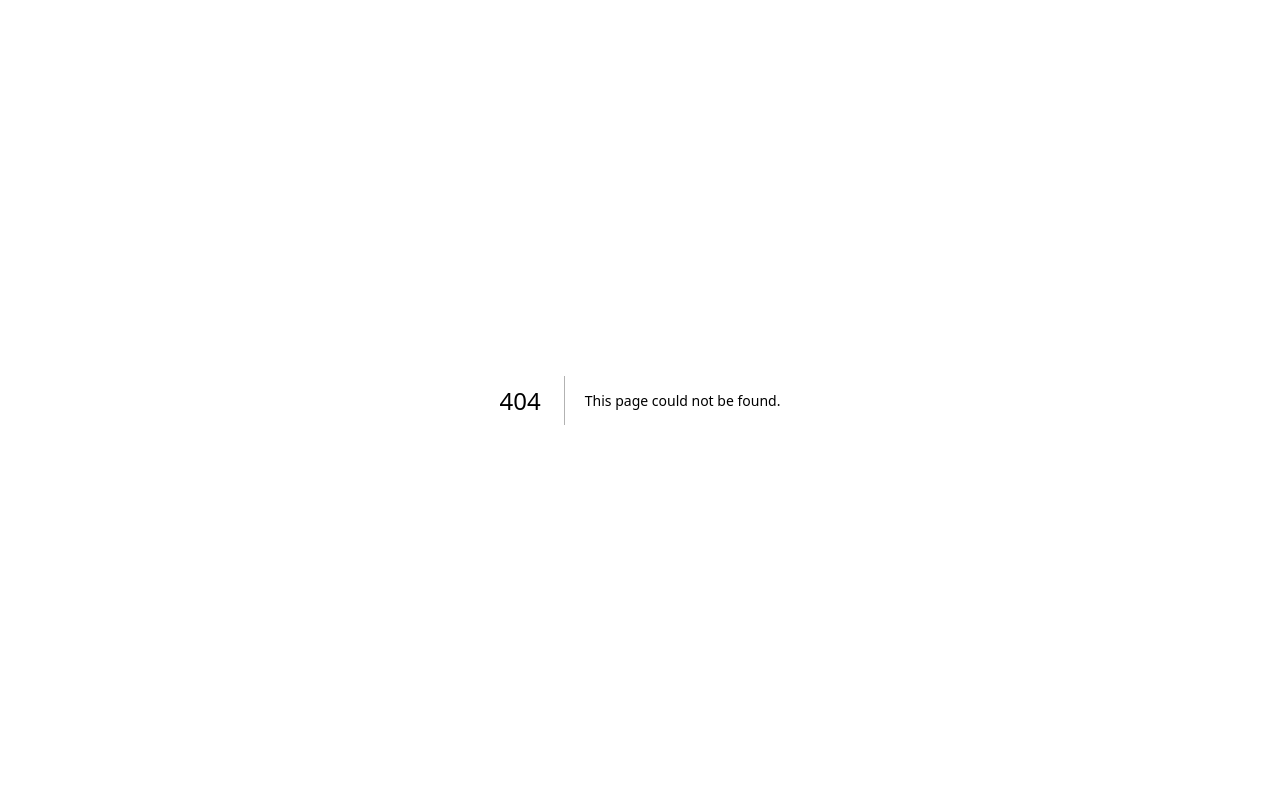
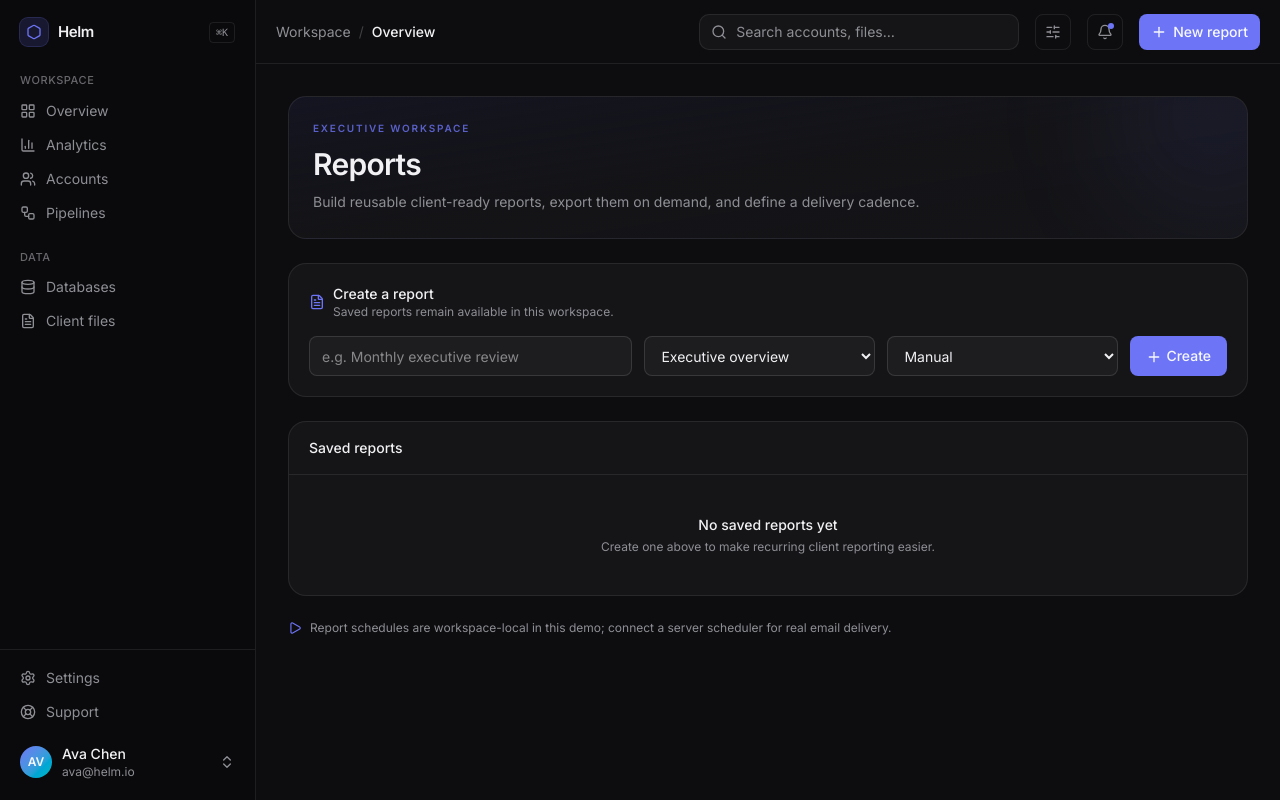
Before and after one commit to mohsarchive/b2b-client-dashboard, a Next.js app: page /reports in a window 1280 px wide. Before the commit this address had no page. Built offline with nearby package versions, Linux system fonts and the light colour scheme.

Commit message:
feat: add reusable report workspace

```diff
--- /dev/null
+++ b/app/(dashboard)/reports/page.tsx
@@ -0,0 +1,36 @@
+'use client'
+
+import { useEffect, useState } from 'react'
+import { CalendarRange, Download, FileText, Play, Plus, Trash2 } from 'lucide-react'
+import { PageHeader } from '@/components/dashboard/page-header'
+import { metrics } from '@/lib/data'
+
+type Report = { id: string; name: string; cadence: 'Manual' | 'Weekly' | 'Monthly'; scope: string }
+
+export default function ReportsPage() {
+  const [reports, setReports] = useState<Report[]>([])
+  const [name, setName] = useState('')
+  const [cadence, setCadence] = useState<Report['cadence']>('Manual')
+  const [scope, setScope] = useState('Executive overview')
+
+  useEffect(() => { try { const saved = localStorage.getItem('helm.reports'); if (saved) setReports(JSON.parse(saved)) } catch {} }, [])
+  useEffect(() => { try { localStorage.setItem('helm.reports', JSON.stringify(reports)) } catch {} }, [reports])
+
+  const add = () => {
+    const clean = name.trim()
+    if (!clean) return
+    setReports((r) => [{ id: `r-${Date.now()}`, name: clean, cadence, scope }, ...r])
+    setName('')
+  }
+
+  const download = (reportName: string) => {
+    const csv = [['Metric', 'Value', 'Change'], ...metrics.map((m) => [m.label, m.value, `${m.delta}%`])].map((r) => r.join(',')).join('\n')
+    const a = document.createElement('a'); a.href = URL.createObjectURL(new Blob([csv], { type: 'text/csv' })); a.download = `${reportName.toLowerCase().replace(/[^a-z0-9]+/g, '-')}.csv`; a.click()
+  }
+
+  return <div className="space-y-6"><PageHeader title="Reports" description="Build reusable client-ready reports, export them on demand, and define a delivery cadence." />
+    <section className="rounded-2xl border border-border bg-card p-5"><div className="mb-4 flex items-center gap-2"><FileText className="size-4 text-primary" /><div><h2 className="text-sm font-medium">Create a report</h2><p className="text-xs text-muted-foreground">Saved reports remain available in this workspace.</p></div></div><div className="grid gap-3 md:grid-cols-[1.4fr_1fr_1fr_auto]"><input value={name} onChange={(e) => setName(e.target.value)} onKeyDown={(e) => { if (e.key === 'Enter') add() }} placeholder="e.g. Monthly executive review" className="h-10 rounded-md border border-input bg-input/30 px-3 text-sm outline-none focus:ring-2 focus:ring-ring/50" /><select value={scope} onChange={(e) => setScope(e.target.value)} className="h-10 rounded-md border border-input bg-input/30 px-3 text-sm outline-none"><option>Executive overview</option><option>Revenue & retention</option><option>Customer health</option><option>Operations</option></select><select value={cadence} onChange={(e) => setCadence(e.target.value as Report['cadence'])} className="h-10 rounded-md border border-input bg-input/30 px-3 text-sm outline-none"><option>Manual</option><option>Weekly</option><option>Monthly</option></select><button type="button" onClick={add} className="h-10 rounded-md bg-primary px-4 text-sm font-medium text-primary-foreground"><Plus className="mr-1 inline size-4" />Create</button></div></section>
+    <section className="overflow-hidden rounded-2xl border border-border bg-card"><div className="border-b border-border px-5 py-4"><h2 className="text-sm font-medium">Saved reports</h2></div>{reports.length ? <div className="divide-y divide-border">{reports.map((r) => <div key={r.id} className="flex flex-wrap items-center gap-3 px-5 py-4"><span className="flex size-9 items-center justify-center rounded-lg bg-secondary"><CalendarRange className="size-4 text-muted-foreground" /></span><div className="min-w-0 flex-1"><p className="truncate text-sm font-medium">{r.name}</p><p className="text-xs text-muted-foreground">{r.scope} · {r.cadence} delivery</p></div><button type="button" onClick={() => download(r.name)} className="flex h-8 items-center gap-1.5 rounded-md border border-border px-2.5 text-xs hover:bg-secondary"><Download className="size-3.5" />Export</button><button type="button" onClick={() => setReports((all) => all.filter((x) => x.id !== r.id))} className="flex h-8 items-center gap-1.5 rounded-md border border-border px-2.5 text-xs text-muted-foreground hover:bg-secondary"><Trash2 className="size-3.5" />Delete</button></div>)}</div> : <div className="px-5 py-10 text-center"><p className="text-sm font-medium">No saved reports yet</p><p className="mt-1 text-xs text-muted-foreground">Create one above to make recurring client reporting easier.</p></div>}</section>
+    <div className="flex items-center gap-2 text-xs text-muted-foreground"><Play className="size-3.5 text-primary" />Report schedules are workspace-local in this demo; connect a server scheduler for real email delivery.</div>
+  </div>
+}
```
